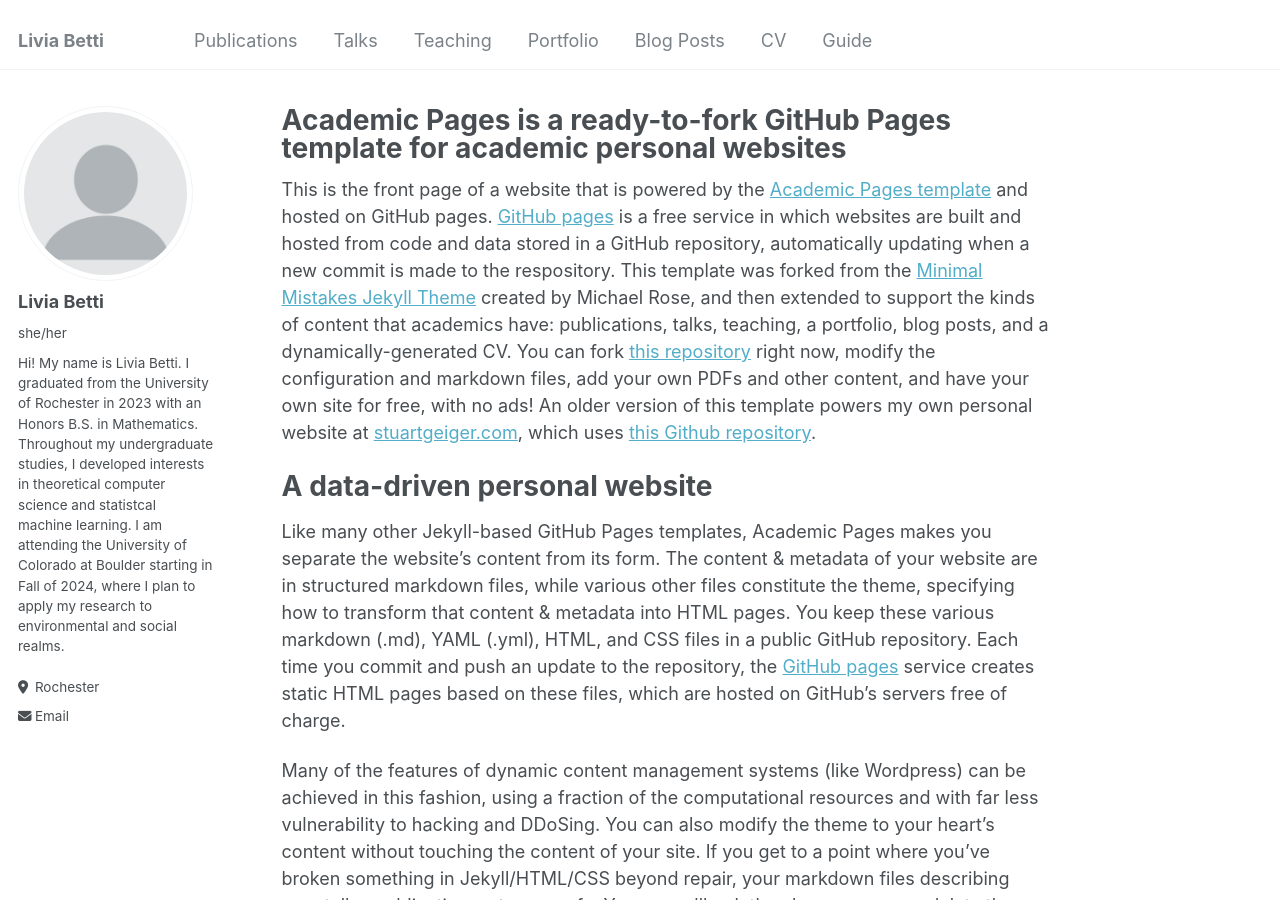
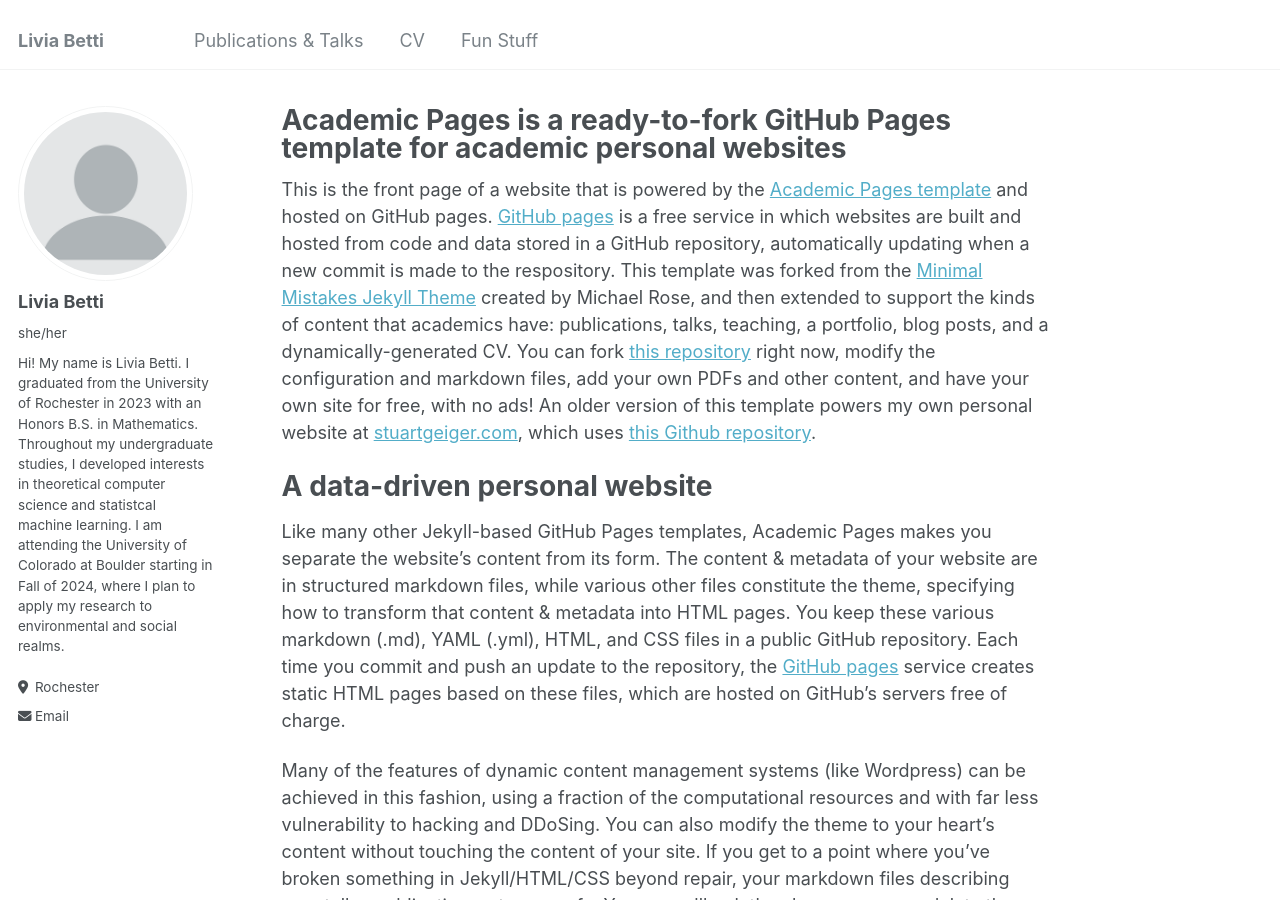
Before and after one commit to liviabetti1/liviabetti1.github.io, a Jekyll site: the page built from _pages/about.md, in a window 1280 px wide and 900 px high. Built offline with Jekyll 4.4.1, drawn with Linux system fonts in a browser that asks for light colours.

Commit message:
Update navigation.yml

```diff
--- a/_data/navigation.yml
+++ b/_data/navigation.yml
@@ -1,22 +1,10 @@
 # main links links
 main:
-  - title: "Publications"
+  - title: "Publications & Talks"
     url: /publications/
-
-  - title: "Talks"
-    url: /talks/
-
-  - title: "Teaching"
-    url: /teaching/
-
-  - title: "Portfolio"
-    url: /portfolio/
-
-  - title: "Blog Posts"
-    url: /year-archive/
 
   - title: "CV"
     url: /cv/
 
-  - title: "Guide"
-    url: /markdown/
+  - title: "Fun Stuff"
+    url: /fun-stuff"
```
